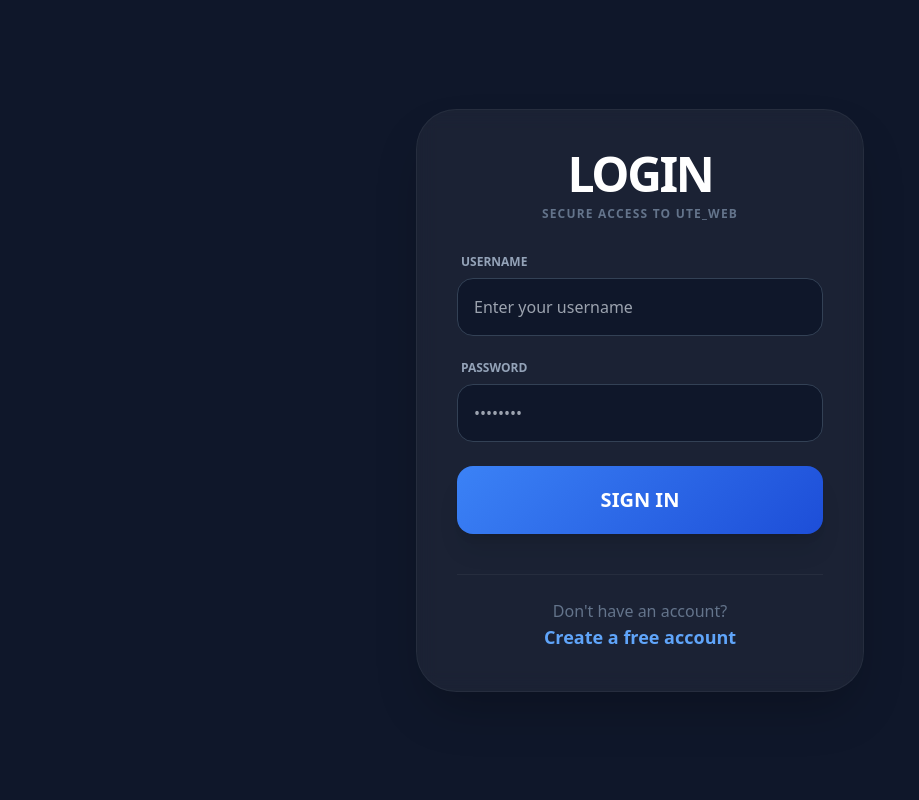
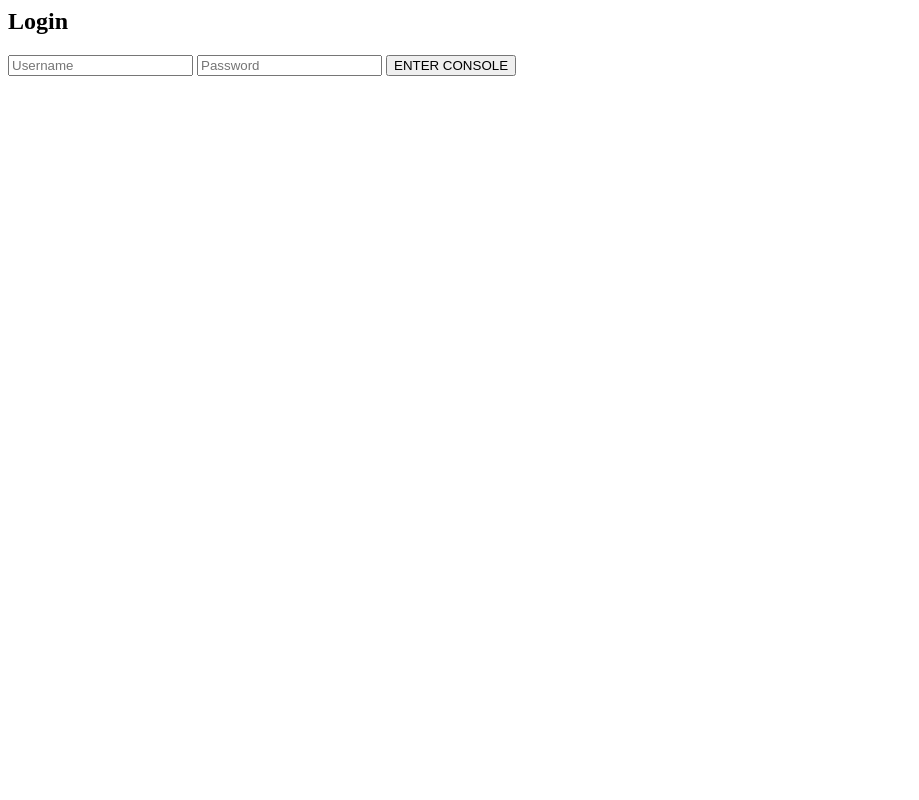
Before and after one commit to reubenwaithaka839-crypto/ute-web, a Flask app: page /login in a window 1280 px wide. Shown: the whole page, without its empty margins (0-919 px from the left). Run offline with Flask 3, Linux system fonts and the light colour scheme; some libraries are stand-ins or nearby versions.

Commit message:
Revamp login page layout and styling

```diff
--- a/templates/login.html
+++ b/templates/login.html
@@ -1,46 +1,8 @@
-<!DOCTYPE html>
-<html lang="en">
-<head>
-    <meta charset="UTF-8">
-    <meta name="viewport" content="width=device-width, initial-scale=1.0">
-    <title>UTE_WEB | Login</title>
-    <script src="https://cdn.tailwindcss.com"></script>
-    <style>
-        .glass { background: rgba(255, 255, 255, 0.05); backdrop-filter: blur(10px); border: 1px solid rgba(255, 255, 255, 0.1); }
-        .btn-blue { background: linear-gradient(135deg, #3b82f6 0%, #1d4ed8 100%); }
-    </style>
-</head>
-<body class="bg-[#0f172a] text-slate-200 min-h-screen flex items-center justify-center p-6">
-
-    <div class="glass w-full max-w-md p-10 rounded-[2.5rem] shadow-2xl border border-white/5">
-        <div class="text-center mb-8">
-            <h1 class="text-5xl font-black text-white mb-2 tracking-tighter">LOGIN</h1>
-            <p class="text-slate-500 uppercase tracking-widest text-xs font-bold">Secure Access to UTE_WEB</p>
-        </div>
-
-        <form action="/login" method="POST" class="space-y-6">
-            <div>
-                <label class="block text-xs font-bold text-slate-400 mb-2 ml-1">USERNAME</label>
-                <input type="text" name="username" placeholder="Enter your username" required
-                    class="w-full bg-slate-900 border border-slate-700 p-4 rounded-2xl focus:ring-2 focus:ring-blue-500 outline-none transition text-white">
-            </div>
-
-            <div>
-                <label class="block text-xs font-bold text-slate-400 mb-2 ml-1">PASSWORD</label>
-                <input type="password" name="password" placeholder="••••••••" required
-                    class="w-full bg-slate-900 border border-slate-700 p-4 rounded-2xl focus:ring-2 focus:ring-blue-500 outline-none transition text-white">
-            </div>
-
-            <button type="submit" class="w-full btn-blue py-5 rounded-2xl font-black text-xl text-white shadow-xl hover:shadow-blue-500/20 transition-all active:scale-95">
-                SIGN IN
-            </button>
-        </form>
-
-        <div class="mt-10 pt-6 border-t border-white/5 text-center">
-            <p class="text-slate-500">Don't have an account?</p>
-            <a href="/register" class="text-blue-400 font-bold text-lg hover:underline">Create a free account</a>
-        </div>
-    </div>
-
+<body class="bg-[#020617] flex items-center justify-center min-h-screen text-slate-300">
+    <form action="/login" method="POST" class="w-full max-w-sm glass p-10 rounded-[2.5rem]">
+        <h2 class="text-2xl font-black mb-6 text-white uppercase italic">Login</h2>
+        <input name="username" placeholder="Username" class="w-full bg-white/5 p-4 rounded-xl mb-4">
+        <input name="password" type="password" placeholder="Password" class="w-full bg-white/5 p-4 rounded-xl mb-6">
+        <button class="w-full bg-blue-600 p-4 rounded-xl font-black">ENTER CONSOLE</button>
+    </form>
 </body>
-</html>
```
